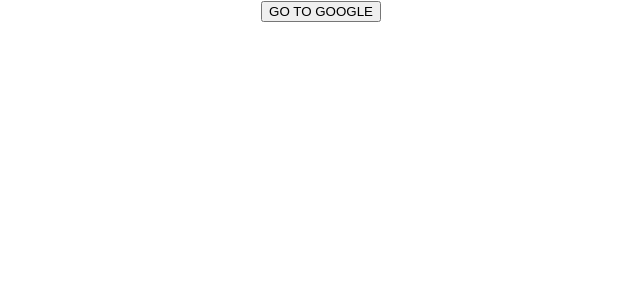
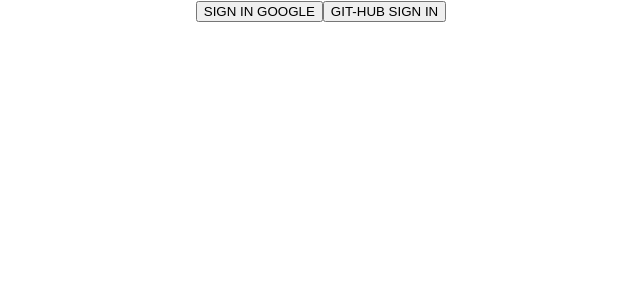
Before and after one commit to KINGALVI/login-related-toturial, a React (Create React App) app: page / in a window 1280 px wide. Shown: the top 300 px of the page, without its empty margins (319-959 px from the left). Built offline with nearby package versions, Linux system fonts and the light colour scheme.

Commit message:
added new code

```diff
--- a/src/App.js
+++ b/src/App.js
@@ -1,5 +1,5 @@
 import './App.css';
-import { getAuth, GoogleAuthProvider, signInWithPopup, signOut } from 'firebase/auth';
+import { getAuth, GithubAuthProvider, GoogleAuthProvider, signInWithPopup, signOut } from 'firebase/auth';
 import app from './Firebase/Firebase';
 import { useState } from 'react';
 
@@ -8,24 +8,37 @@
 function App() {
 
   const [user, setUser] = useState({})
-  const Provider = new GoogleAuthProvider();
+  const GoogleProvider = new GoogleAuthProvider();
+
+  const GithubProvider = new GithubAuthProvider();
 
   const HandeleGoogleSignIn = () => {
-    signInWithPopup(auth, Provider)
+    signInWithPopup(auth, GoogleProvider)
       .then(result => {
         const user = result.user;
         setUser(user);
         console.log(user)
       })
       .catch(error => {
-        console.log('Error:', error);
+        console.log('Error : ', error);
       })
   }
 
-  const HandleGoogleSignOut = () => {
+  const HandelGithubSignIn = () => {
+    signInWithPopup(auth, GithubProvider)
+      .then(result => {
+        const user = result.user;
+        setUser(user);
+        console.log(user);
+      })
+
+      .catch(error => { console.log('Error : ', error) });
+  }
+
+  const HandelSignOut = () => {
     signOut(auth)
       .then(() => {
-        setUser({})
+        setUser({});
       })
       .catch(() => {
         setUser({});
@@ -35,16 +48,21 @@
   return (
     <div className="App">
       {
-        user.email ?
-          <button onClick={HandleGoogleSignOut}>
-            GO OUT GOOGLE
-          </button>
+        user.uid ?
+          <div>
+            <button onClick={HandelSignOut}>
+              SIGN OUT
+            </button>
+          </div>
           :
-          <button onClick={HandeleGoogleSignIn}>GO TO GOOGLE</button>
+          <div>
+            <button onClick={HandeleGoogleSignIn}>SIGN IN GOOGLE</button>
+            <button onClick={HandelGithubSignIn}>GIT-HUB SIGN IN</button>
+          </div>
       }
 
       {
-        user.email &&
+        user.uid &&
         <div>
           <br />
           <img src={user.photoURL} alt="" />
```
Also changed, not shown: 1 other file (tests, documents, lock files or other folders).
